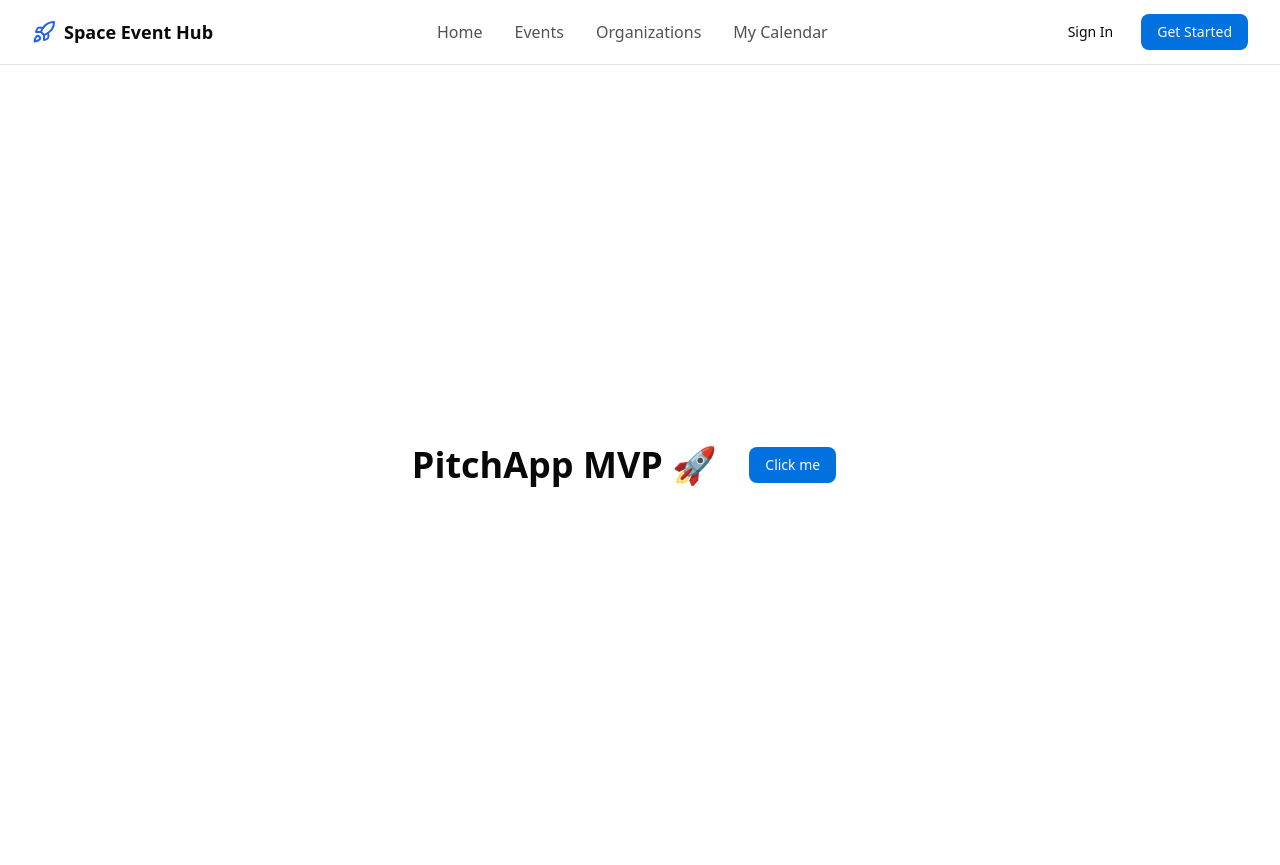
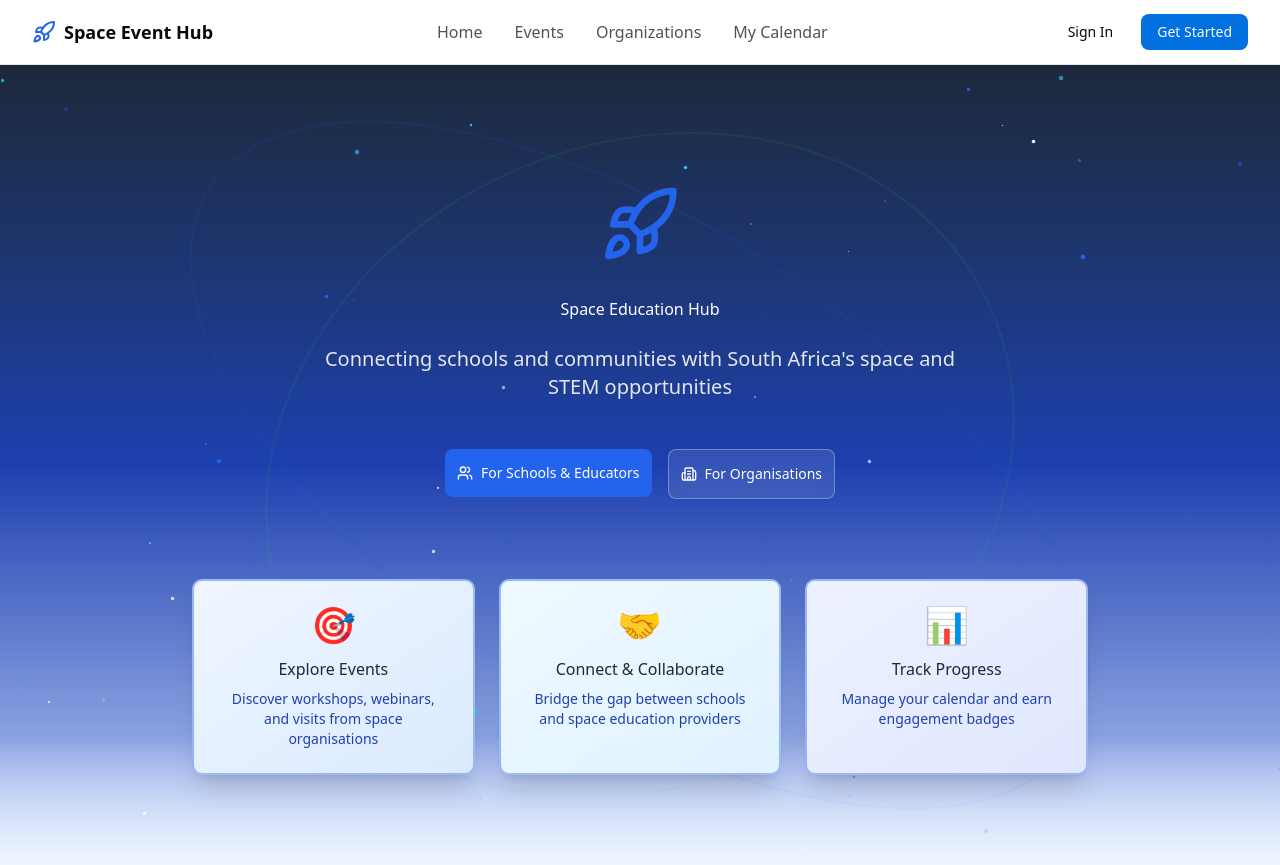
Before and after one commit to Toufeeq1/pitch, a Next.js app: page / in a window 1280 px wide. Built offline with nearby package versions, Linux system fonts and the light colour scheme.

Commit message:
added hero section and motion for the animations

```diff
--- a/package.json
+++ b/package.json
@@ -13,6 +13,7 @@
     "class-variance-authority": "^0.7.1",
     "clsx": "^2.1.1",
     "lucide-react": "^0.545.0",
+    "motion": "^12.23.24",
     "next": "15.5.4",
     "react": "19.1.0",
     "react-dom": "19.1.0",
--- a/src/app/layout.tsx
+++ b/src/app/layout.tsx
@@ -1,7 +1,7 @@
 import type { Metadata } from "next";
 import { Geist, Geist_Mono } from "next/font/google";
 import "./globals.css";
-import { Navbar } from "@/components/layout/navbar";
+import { Navbar } from "@/components/layout/NavBar";
 
 const geistSans = Geist({
   variable: "--font-geist-sans",
--- a/src/app/page.tsx
+++ b/src/app/page.tsx
@@ -1,13 +1,11 @@
-import { Button } from "@/components/ui/button"
+// app/page.tsx
+import { HeroSection } from "@/components/layout/HeroSection";
 
-export default function Home() {
+
+export default function Page() {
   return (
-    <main className="flex min-h-screen items-center justify-center">
-      <h1 className="text-4xl font-bold">PitchApp MVP 🚀</h1>
-       <div className="p-8">
-      <Button>Click me</Button>
-    </div>
+    <main className="min-h-screen bg-white">
+      <HeroSection />
     </main>
-
   );
 }
--- /dev/null
+++ b/src/components/layout/HeroSection.tsx
@@ -0,0 +1,161 @@
+"use client"
+
+import { motion } from "motion/react"
+import { Button } from "@/components/ui/button"
+import { Rocket, Users, Building2 } from "lucide-react"
+
+
+export function HeroSection() {
+  const handleNavigate = (section: string) => {
+    const element = document.getElementById(section);
+    if (element) {
+      element.scrollIntoView({ behavior: "smooth" });
+    }
+  };
+  const stars = Array.from({ length: 50 }, (_, i) => ({
+    id: i,
+    x: Math.random() * 100,
+    y: Math.random() * 100,
+    size: Math.random() * 3 + 1,
+    duration: Math.random() * 3 + 2,
+  }))
+
+  return (
+    <div className="relative min-h-screen overflow-hidden bg-gradient-to-b from-[#1d283a] via-[#1e40af] to-[#2463eb]/30">
+      <div className="absolute inset-0 overflow-hidden">
+        {stars.map((star) => (
+          <motion.div
+            key={star.id}
+            className="absolute rounded-full"
+            style={{
+              left: `${star.x}%`,
+              top: `${star.y}%`,
+              width: `${star.size}px`,
+              height: `${star.size}px`,
+              backgroundColor: star.id % 3 === 0 ? "#38bdf8" : star.id % 2 === 0 ? "#2463eb" : "#ffffff",
+            }}
+            animate={{
+              opacity: [0.2, 1, 0.2],
+              scale: [1, 1.2, 1],
+            }}
+            transition={{
+              duration: star.duration,
+              repeat: Number.POSITIVE_INFINITY,
+              ease: "easeInOut",
+            }}
+          />
+        ))}
+      </div>
+
+      <svg className="absolute inset-0 w-full h-full opacity-10" xmlns="http://www.w3.org/2000/svg">
+        <motion.ellipse
+          cx="50%"
+          cy="50%"
+          rx="40%"
+          ry="30%"
+          fill="none"
+          stroke="#2463eb"
+          strokeWidth="2"
+          animate={{ rotate: 360 }}
+          transition={{ duration: 60, repeat: Number.POSITIVE_INFINITY, ease: "linear" }}
+          style={{ transformOrigin: "center" }}
+        />
+        <motion.ellipse
+          cx="50%"
+          cy="50%"
+          rx="30%"
+          ry="40%"
+          fill="none"
+          stroke="#21c45d"
+          strokeWidth="2"
+          animate={{ rotate: -360 }}
+          transition={{ duration: 80, repeat: Number.POSITIVE_INFINITY, ease: "linear" }}
+          style={{ transformOrigin: "center" }}
+        />
+      </svg>
+
+      <div className="relative z-10 container mx-auto px-6 pt-32 pb-20">
+        <motion.div
+          initial={{ opacity: 0, y: 30 }}
+          animate={{ opacity: 1, y: 0 }}
+          transition={{ duration: 0.8 }}
+          className="text-center max-w-4xl mx-auto"
+        >
+          <motion.div
+            className="mb-6"
+            animate={{ y: [0, -10, 0] }}
+            transition={{ duration: 4, repeat: Number.POSITIVE_INFINITY, ease: "easeInOut" }}
+          >
+            <Rocket className="w-20 h-20 mx-auto text-[#2463eb] mb-4" />
+          </motion.div>
+
+          <h1 className="text-white mb-6">Space Education Hub</h1>
+
+          <p className="text-xl text-gray-200 mb-12 max-w-2xl mx-auto">
+            Connecting schools and communities with South Africa&apos;s space and STEM opportunities
+          </p>
+
+          <div className="flex flex-wrap gap-4 justify-center mb-20">
+            <motion.div whileHover={{ scale: 1.05 }} whileTap={{ scale: 0.95 }}>
+              <Button
+                onClick={() => handleNavigate("events")}
+                className="bg-[#2463eb] hover:bg-[#2463eb]/90 text-white px-8 py-6 gap-2"
+              >
+                <Users className="w-5 h-5" />
+                For Schools & Educators
+              </Button>
+            </motion.div>
+
+            <motion.div whileHover={{ scale: 1.05 }} whileTap={{ scale: 0.95 }}>
+              <Button
+                onClick={() => handleNavigate("organisations")}
+                variant="outline"
+                className="bg-white/10 backdrop-blur-sm border-white/30 text-white hover:bg-white/20 px-8 py-6 gap-2"
+              >
+                <Building2 className="w-5 h-5" />
+                For Organisations
+              </Button>
+            </motion.div>
+          </div>
+
+          <div className="grid md:grid-cols-3 gap-6 mt-16">
+            {[
+              {
+                title: "Explore Events",
+                description: "Discover workshops, webinars, and visits from space organisations",
+                icon: "🎯",
+                gradient: "from-blue-50 to-blue-100",
+              },
+              {
+                title: "Connect & Collaborate",
+                description: "Bridge the gap between schools and space education providers",
+                icon: "🤝",
+                gradient: "from-sky-50 to-sky-100",
+              },
+              {
+                title: "Track Progress",
+                description: "Manage your calendar and earn engagement badges",
+                icon: "📊",
+                gradient: "from-indigo-50 to-indigo-100",
+              },
+            ].map((feature, index) => (
+              <motion.div
+                key={index}
+                initial={{ opacity: 0, y: 20 }}
+                animate={{ opacity: 1, y: 0 }}
+                transition={{ delay: 0.2 + index * 0.1, duration: 0.6 }}
+                className={`bg-gradient-to-br ${feature.gradient} backdrop-blur-md rounded-lg p-6 border-2 border-[#2463eb]/40 shadow-xl hover:shadow-2xl transition-all hover:scale-105`}
+              >
+                <div className="text-4xl mb-3">{feature.icon}</div>
+                <h3 className="text-[#1d283a] mb-2">{feature.title}</h3>
+                <p className="text-[#1e40af] text-sm">{feature.description}</p>
+              </motion.div>
+            ))}
+          </div>
+        </motion.div>
+      </div>
+
+      <div className="absolute bottom-0 left-0 right-0 h-32 bg-gradient-to-t from-blue-50 to-transparent" />
+    </div>
+  )
+}
--- a/src/components/layout/navbar.tsx
+++ b/src/components/layout/navbar.tsx
@@ -1,11 +1,11 @@
-"use client"
+"use client";
 
-import { useState } from "react"
-import { Menu, X, Rocket } from "lucide-react"
-import { Button } from "@/components/ui/button"
+import { useState } from "react";
+import { Menu, X, Rocket } from "lucide-react";
+import { Button } from "@/components/ui/button";
 
 export function Navbar() {
-  const [mobileMenuOpen, setMobileMenuOpen] = useState(false)
+  const [mobileMenuOpen, setMobileMenuOpen] = useState(false);
 
   const navLinks = [
     // These links dont work they are just for show
@@ -13,19 +13,17 @@ export function Navbar() {
     { label: "Events", href: "#events" },
     { label: "Organizations", href: "#organizations" },
     { label: "My Calendar", href: "#my-calendar" },
-  ]
+  ];
 
   return (
     <header className="sticky top-0 z-50 w-full border-b bg-background">
       <div className="container mx-auto px-4 sm:px-6 lg:px-8">
         <nav className="flex h-16 items-center justify-between">
-          <button
-            className="flex items-center gap-2 hover:opacity-80 transition-opacity"
-          >
-          <div className="flex items-center gap-2">
-             <Rocket className="w-6 h-6 text-[#2463eb]" />
-            <span className="text-lg font-semibold">Space Event Hub</span>
-          </div>
+          <button className="flex items-center gap-2 hover:opacity-80 transition-opacity">
+            <div className="flex items-center gap-2">
+              <Rocket className="w-6 h-6 text-[#2463eb]" />
+              <span className="text-lg font-semibold">Space Event Hub</span>
+            </div>
           </button>
 
           <div className="hidden lg:flex items-center gap-8">
@@ -33,7 +31,14 @@ export function Navbar() {
               <a
                 key={link.label}
                 href={link.href}
-                className="text-foreground/70 hover:text-foreground transition-colors"
+                className="
+    relative text-foreground/70 hover:text-foreground
+    transition-colors
+    after:content-[''] after:absolute after:left-0 after:-bottom-1
+    after:w-0 after:h-[2px] after:bg-[#2463eb]
+    after:transition-all after:duration-300
+    hover:after:w-full
+  "
               >
                 {link.label}
               </a>
@@ -50,7 +55,11 @@ export function Navbar() {
             onClick={() => setMobileMenuOpen(!mobileMenuOpen)}
             aria-label="Toggle menu"
           >
-            {mobileMenuOpen ? <X className="h-6 w-6" /> : <Menu className="h-6 w-6" />}
+            {mobileMenuOpen ? (
+              <X className="h-6 w-6" />
+            ) : (
+              <Menu className="h-6 w-6" />
+            )}
           </button>
         </nav>
 
@@ -76,5 +85,5 @@ export function Navbar() {
         )}
       </div>
     </header>
-  )
+  );
 }
```
Also changed, not shown: 1 other file (tests, documents, lock files or other folders).
